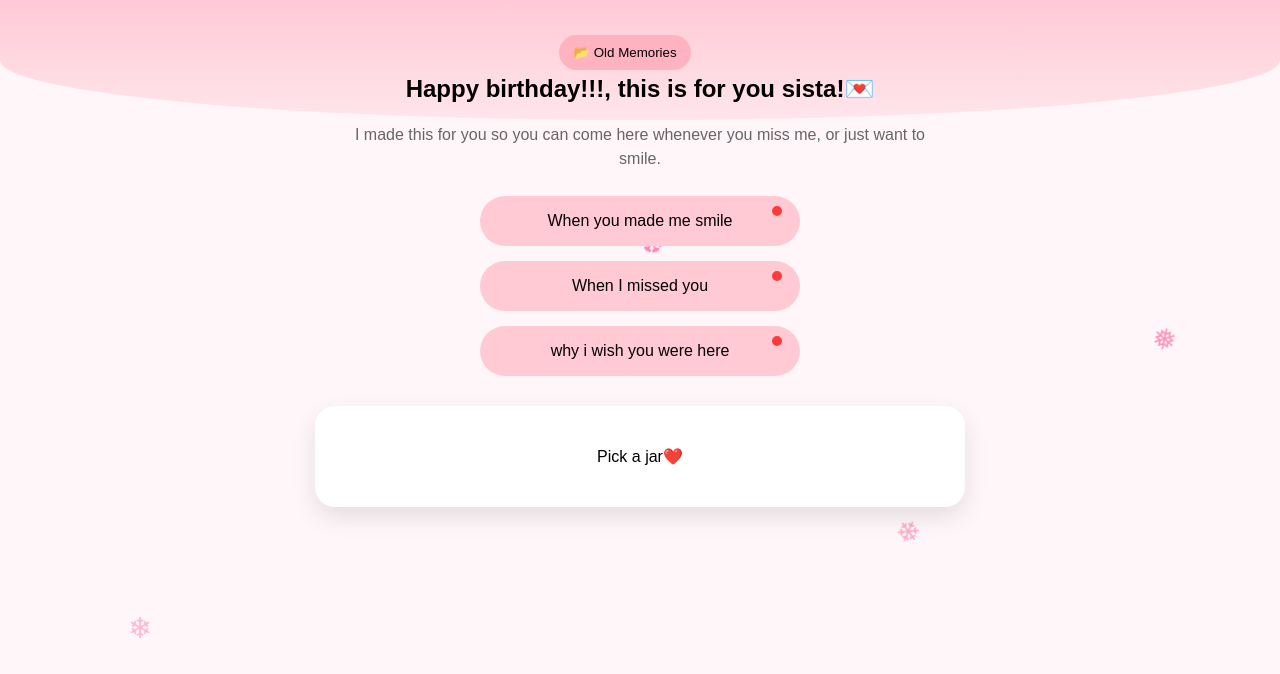
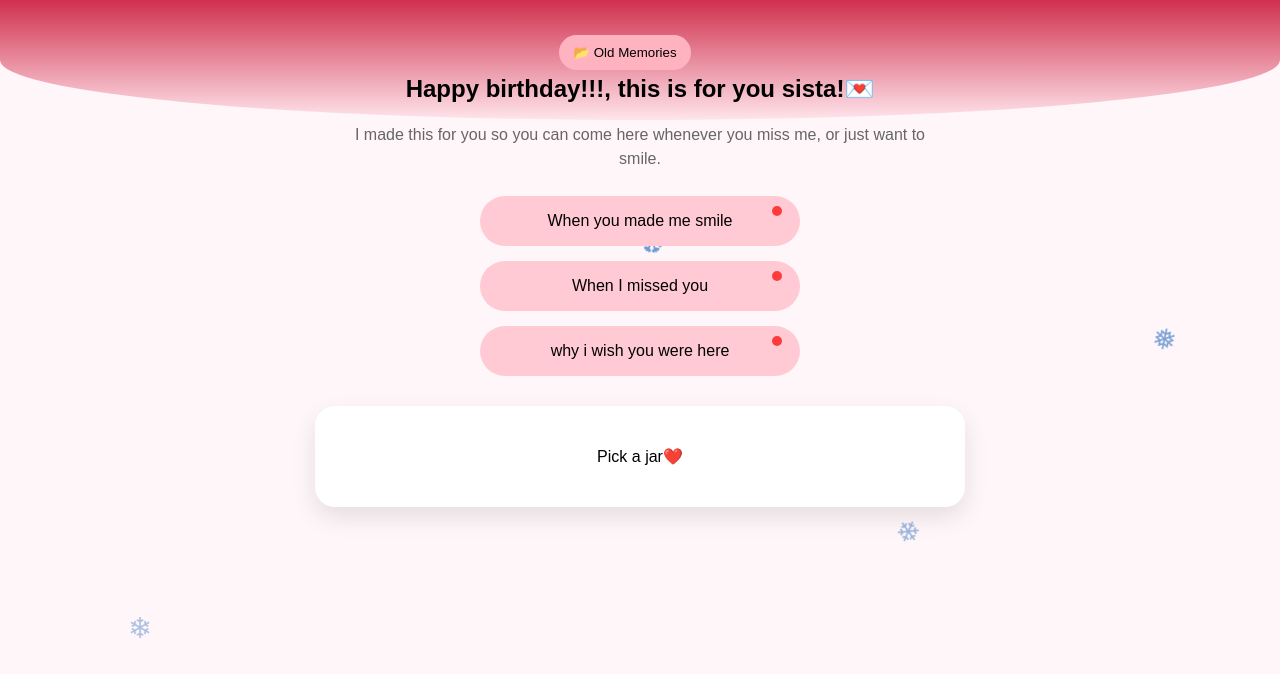
Before and after one commit to TIRTH3575/sister-s-bdaygift, a plain HTML site: page index.html in a window 1280 px wide. Drawn offline with Linux system fonts and the light colour scheme.

Commit message:
Update style.css

```diff
--- a/style.css
+++ b/style.css
@@ -42,7 +42,6 @@ h1 {
     background: #ffb3c1;
 }
 
-/* 🔴 Badge */
 .badge {
     position: absolute;
     top: 10px;
@@ -63,7 +62,6 @@ h1 {
     box-shadow: 0 10px 25px rgba(0, 0, 0, 0.1);
 }
 
-/* ❄️ Snowflakes */
 .snowflakes {
     position: fixed;
     inset: 0;
@@ -74,7 +72,7 @@ h1 {
 .snowflake {
     position: absolute;
     top: 130px;
-    color: rgba(255, 120, 170, 1);
+    color: rgb(91, 141, 205);
     font-size: 1.8rem;
     animation: fall 10s linear infinite;
 }
@@ -122,7 +120,7 @@ h1 {
     left: 0;
     width: 100%;
     height: 120px;
-    background: linear-gradient(#ffcad4, #ffe5ec);
+    background: linear-gradient(#d0304d, #ffe5ec);
     border-radius: 0 0 50% 50%;
     z-index: 2;
 }
```
